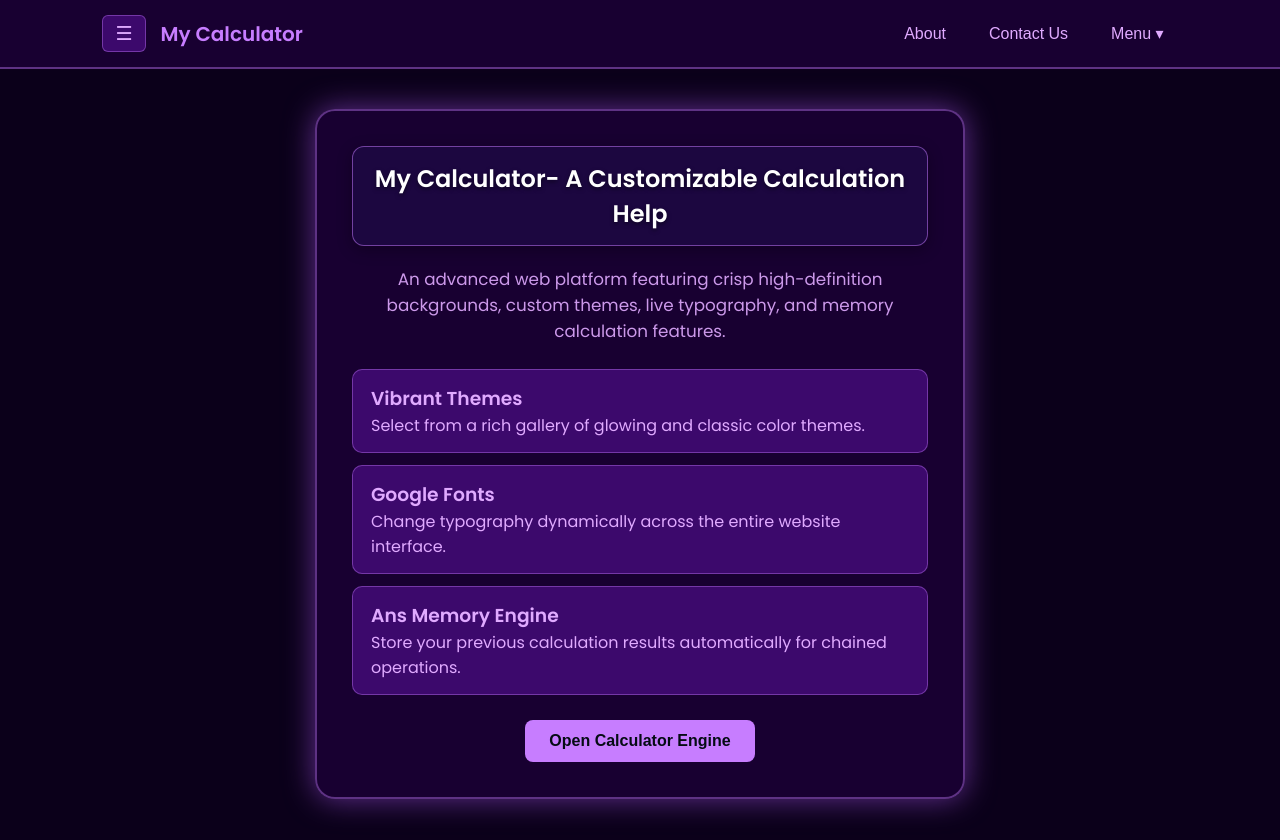
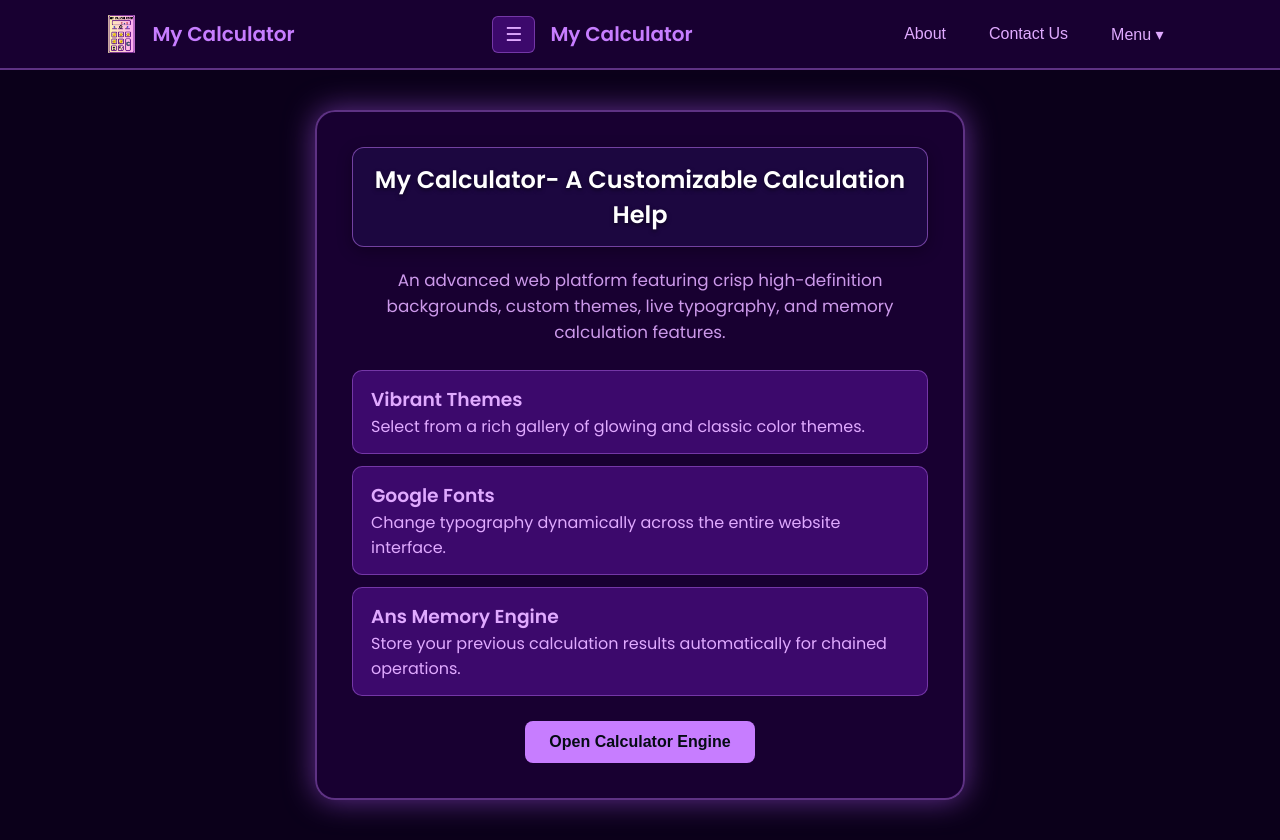
Before and after one commit to Swastika-AI-2C-89/My_Calculator, a plain HTML site: page index.html in a window 1280 px wide. Drawn offline with Linux system fonts and the light colour scheme.

Commit message:
Fix HTML structure and update logo image

```diff
--- a/index.html
+++ b/index.html
@@ -14,6 +14,10 @@
 
   <!-- Top Navigation Bar -->
   <header class="top-navbar">
+    <div class="logo-area" onclick="navigateTo('home-page')">
+  <img src="logo.png" alt="Logo" class="app-logo" onerror="this.style.display='none'" />
+  <span class="site-title">My Calculator</span>
+</div>
     <div class="left-nav-group">
       <!-- Top-Left Hamburger Menu Button -->
       <button class="hamburger-btn" onclick="toggleSidebar()">☰</button>
```
